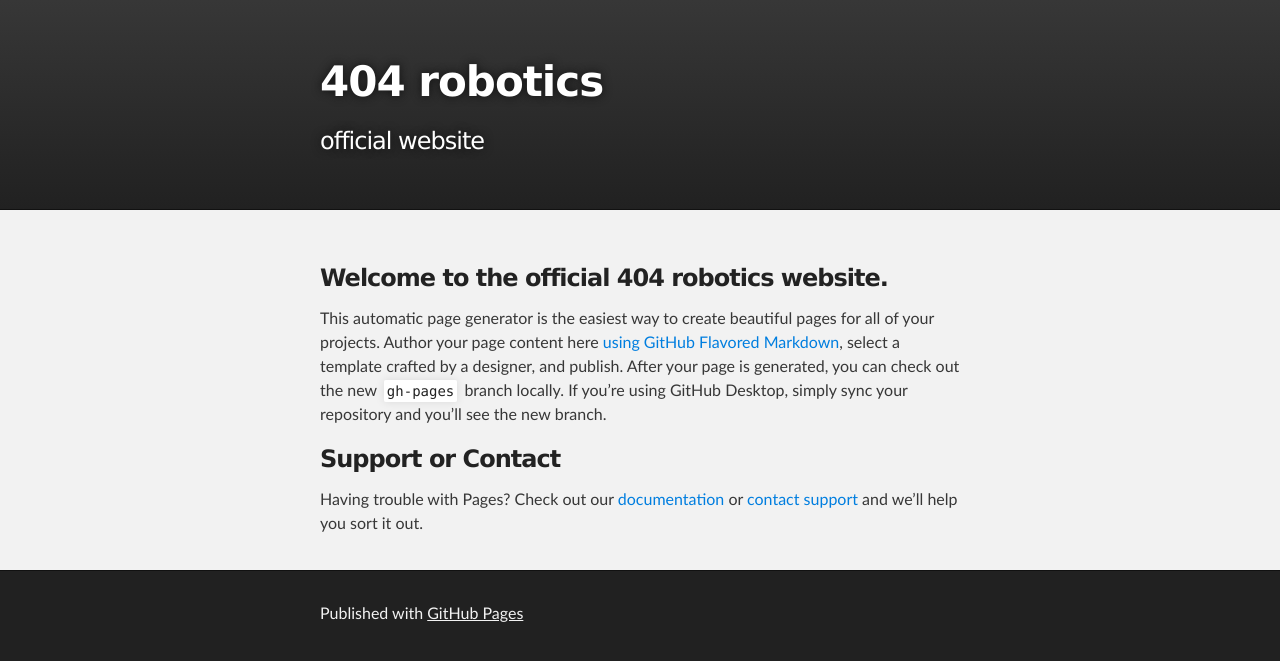
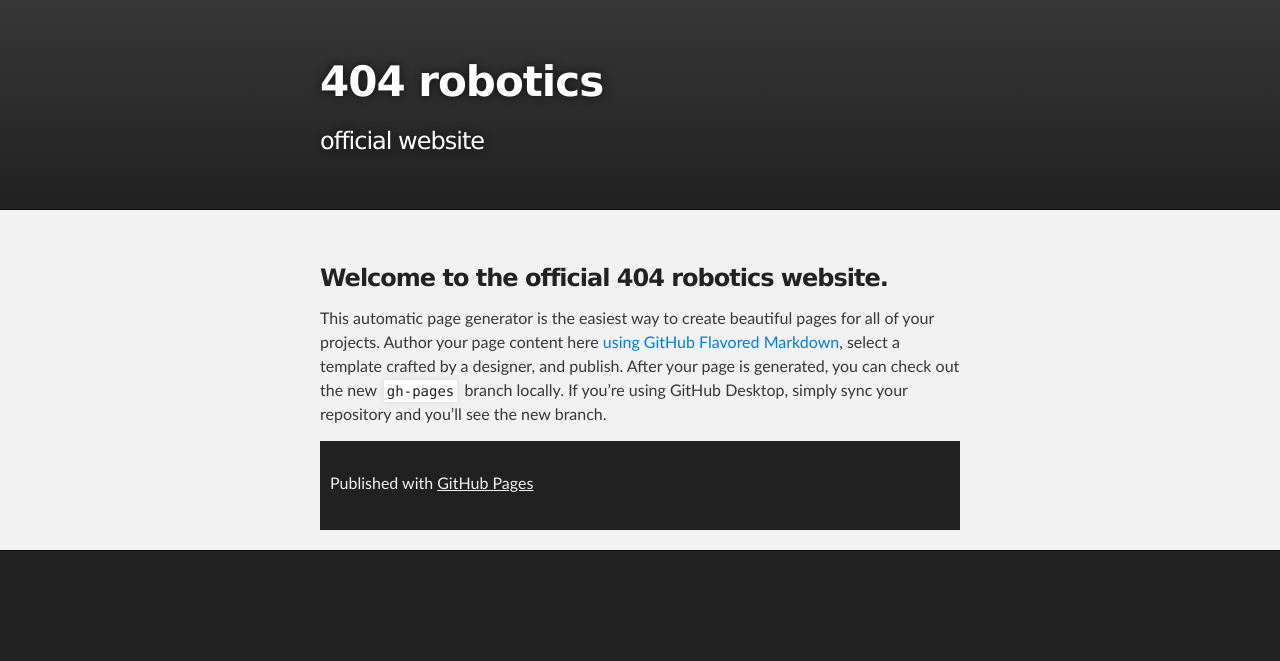
Before and after one commit to tazule/tazule.github.io, a Jekyll site: the page index.html, which Jekyll copies as it is, in a window 1280 px wide. Shown: the top 661 px of the page. Built offline with Jekyll 4.4.1, drawn with Linux system fonts in a browser that asks for light colours.

Commit message:
Update index.html

```diff
--- a/index.html
+++ b/index.html
@@ -29,12 +29,6 @@
 
 <p>This automatic page generator is the easiest way to create beautiful pages for all of your projects. Author your page content here <a href="https://guides.github.com/features/mastering-markdown/">using GitHub Flavored Markdown</a>, select a template crafted by a designer, and publish. After your page is generated, you can check out the new <code>gh-pages</code> branch locally. If you’re using GitHub Desktop, simply sync your repository and you’ll see the new branch.</p>
 
-<h3>
-<a id="support-or-contact" class="anchor" href="#support-or-contact" aria-hidden="true"><span aria-hidden="true" class="octicon octicon-link"></span></a>Support or Contact</h3>
-
-<p>Having trouble with Pages? Check out our <a href="https://help.github.com/pages">documentation</a> or <a href="https://github.com/contact">contact support</a> and we’ll help you sort it out.</p>
-      </section>
-    </div>
 
     <!-- FOOTER  -->
     <div id="footer_wrap" class="outer">
```
